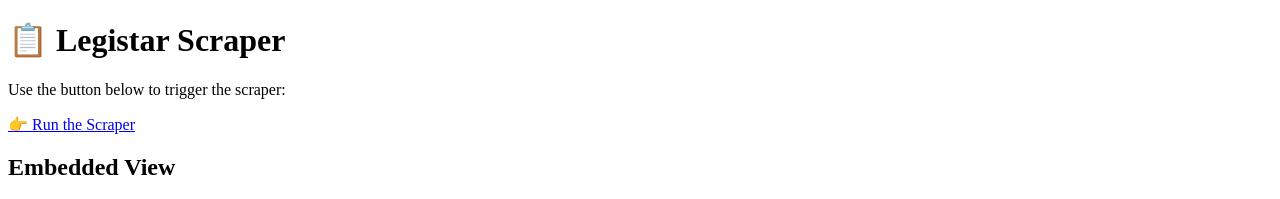
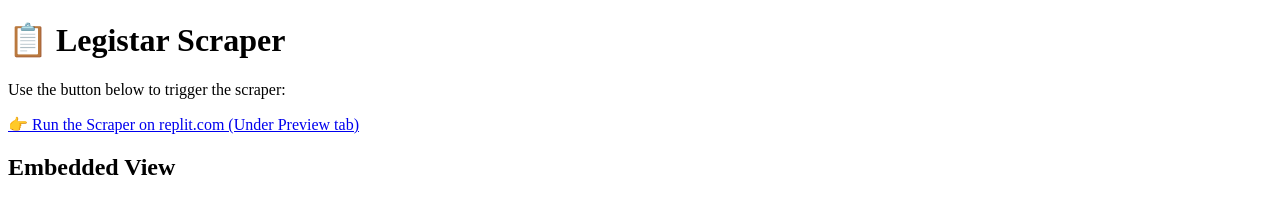
Before and after one commit to Liang4CC/LegistarScraper, a plain HTML site: page index.html in a window 1280 px wide. Shown: the top 199 px of the page. Drawn offline with Linux system fonts and the light colour scheme.

Commit message:
Update index.html

```diff
--- a/index.html
+++ b/index.html
@@ -8,7 +8,7 @@
   <p>Use the button below to trigger the scraper:</p>
 
   <a href="https://replit.com/@liang4cc/LegistarScraper" target="_blank">
-    👉 Run the Scraper
+    👉 Run the Scraper on replit.com (Under Preview tab)
   </a>
 
   <h2>Embedded View</h2>
```
